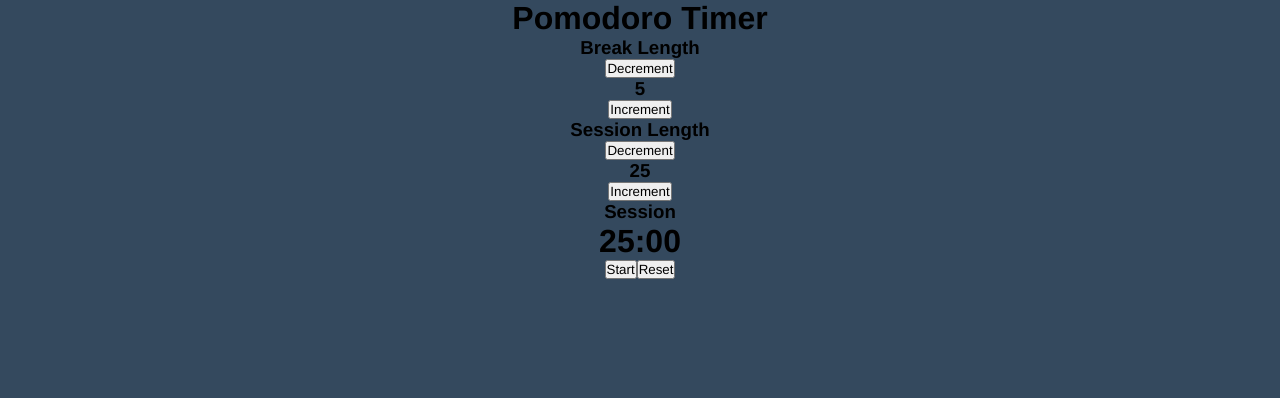
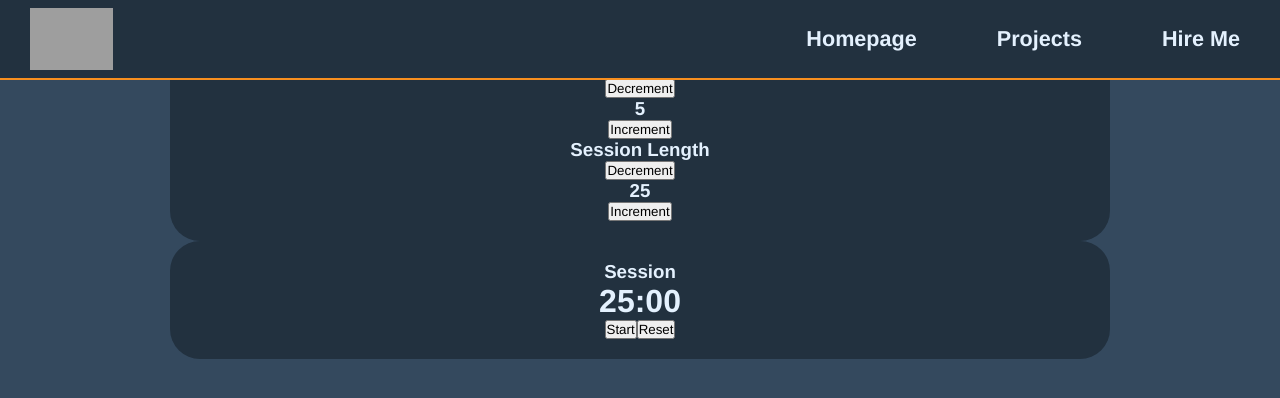
Before and after one commit to Windowsnipz/pomodoro-timer, a React (Create React App) app: page / in a window 1280 px wide. Shown: the top 398 px of the page. Built offline with nearby package versions, Linux system fonts and the light colour scheme; grey boxes are pictures that could not be loaded.

Commit message:
added some css and added flex to app component in app.css

```diff
--- a/src/App.css
+++ b/src/App.css
@@ -1,5 +1,9 @@
 .App {
   text-align: center;
+
+  display: flex;
+  flex-direction: column;
+  align-items: center;
 }
 
 .App-logo {
--- a/src/App.js
+++ b/src/App.js
@@ -10,6 +10,7 @@ function App() { // Reminder: put Navbar back in
 
   return (
     <div className="App">
+      <Navbar />
       <ClockSettings
         sessionLength={sessionLength}
         breakLength={breakLength}
--- a/src/Clock.js
+++ b/src/Clock.js
@@ -61,7 +61,7 @@ function Clock({ sessionLength, breakLength, changeSessionLength, changeBreakLen
     }
 
     return (
-        <>
+        <div class="box">
             <div>
                 <h3 id="timer-label">{isSession ? 'Session' : 'Break'}</h3>
                 <h1 id="time-left">
@@ -76,7 +76,7 @@ function Clock({ sessionLength, breakLength, changeSessionLength, changeBreakLen
                 <button id="reset" onClick={reset}>Reset</button>
                 <audio id="beep" ref={audioRef} src="./w3-effect.mp3" />
             </div>
-        </>
+        </div>
     );
 }
 
--- a/src/ClockSettings.js
+++ b/src/ClockSettings.js
@@ -27,7 +27,7 @@ function ClockSettings({ sessionLength, breakLength, changeSessionLength, change
     }
 
     return (
-        <>
+        <div class="box">
             <h1>Pomodoro Timer</h1>
             <div id="break-label">
                 <div>
@@ -49,7 +49,7 @@ function ClockSettings({ sessionLength, breakLength, changeSessionLength, change
                     <button id="session-increment" onClick={sessionIncrement}>Increment</button>
                 </div>
             </div>
-        </>
+        </div>
     );
 }
 
--- a/src/index.css
+++ b/src/index.css
@@ -87,7 +87,7 @@ code {
 }
 
 /* Section class*/
-#quote-box {
+.box {
   width: 75%;
   max-width: 900px;
   color: var(--blue1);
@@ -96,7 +96,7 @@ code {
   border-radius: 30px;
   background-color: var(--gray1);
   scroll-margin-top: 10vh; /* Ensures correct scrolling from the navbar */
-  margin-top: 130px /* margin below navbar, removed for React*/
+  margin-top: 0px /* margin below navbar, removed for React*/
 }
 
 
```
